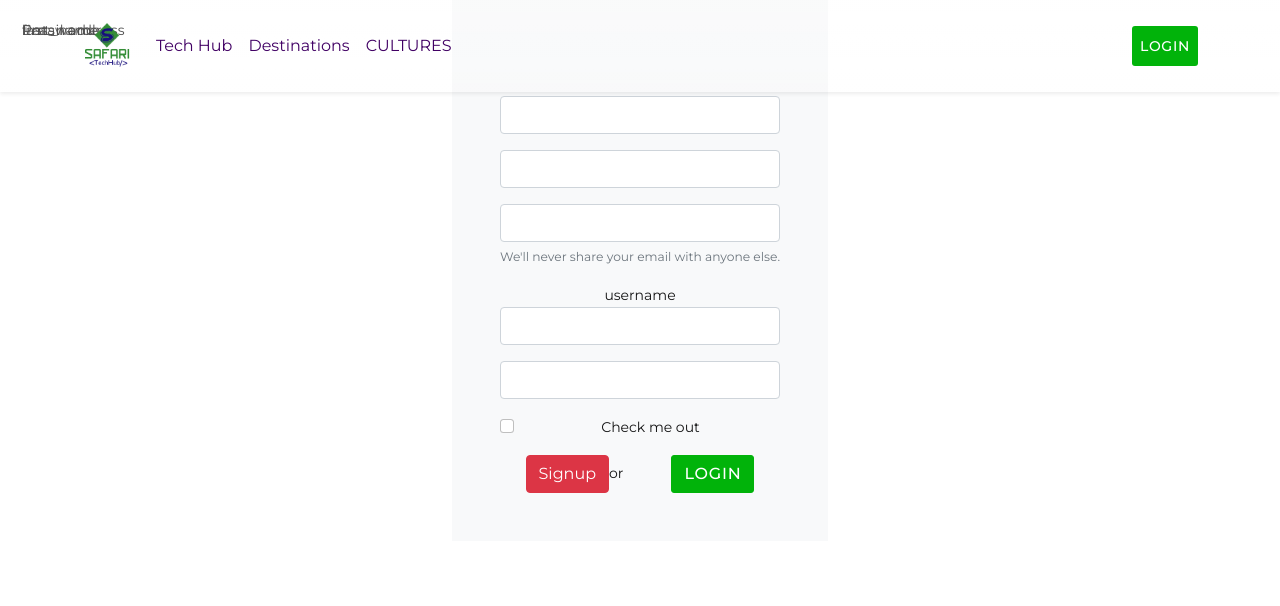
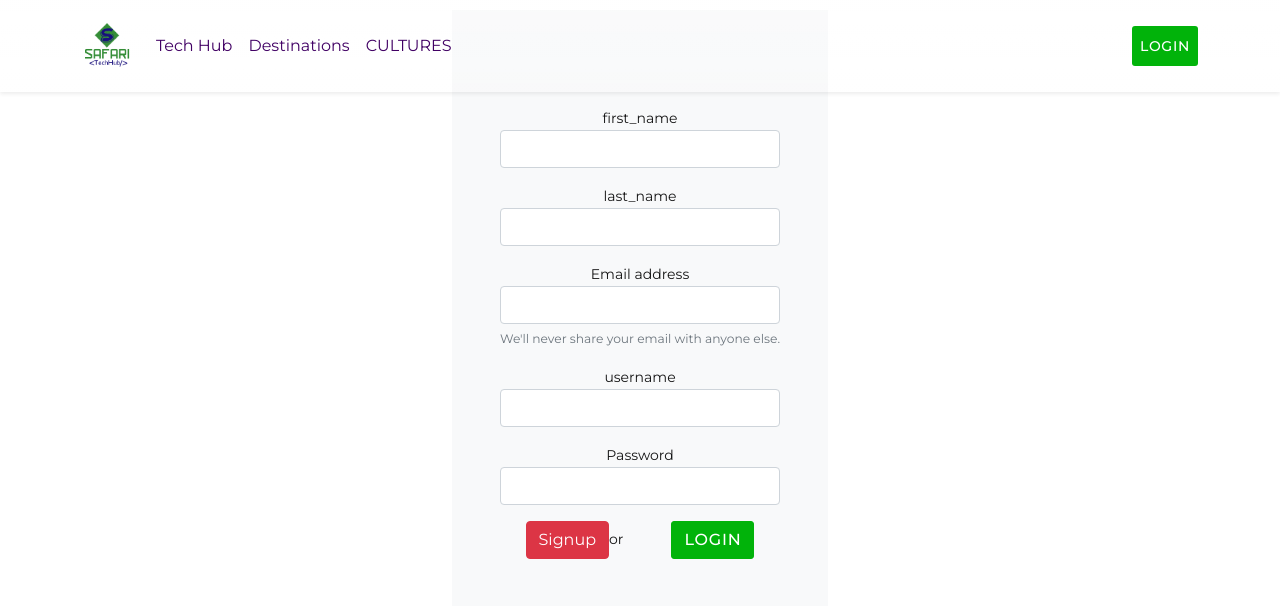
Before and after one commit to petreleven/tourisim, a Django app: page /Signup/ in a window 1280 px wide. Shown: the top 606 px of the page. Run offline with Django 5.2, Linux system fonts and the light colour scheme.

Commit message:
add finished the signup page

```diff
--- a/core/urls.py
+++ b/core/urls.py
@@ -4,12 +4,14 @@
 from.views import culture
 from.views import signup
 from.views import loginpage
+from.views import destinations
 
 urlpatterns = [
     path('Homepage/', home, name='Homepage'),
     path('Culture/', culture, name='culture'),
      path('Signup/', signup, name='signup'),
-    path('loginpage/',   loginpage, name='loginpage')
+    path('loginpage/',   loginpage, name='loginpage'),
+    path('Destinations/',   destinations, name='destinations')
 
 
     ]
--- a/core/views.py
+++ b/core/views.py
@@ -35,3 +35,5 @@
             login(request,user)
             return redirect ("Homepage")
     return render(request,'login.html')
+def destinations(request):
+    return render(request, 'Destinations.html')
--- a/templates/Culture.html
+++ b/templates/Culture.html
@@ -6,7 +6,7 @@
   <header>
     <nav>
       <ul>
-        <li><a href="{% url 'home' %}">home</a></li>
+        <li><a href="{% url 'Homepage' %}">home</a></li>
         <li><a href="About.html"> about</a></li>
         <li><a href="Attraction.html">attraction</a></li>
         <li><a href="Culture.html">culture</a></li>
--- a/templates/Signup.html
+++ b/templates/Signup.html
@@ -3,22 +3,22 @@
 
 
 
-    <div class="d-flex justify-content-center">
+    <div class="d-flex justify-content-center"  style="margin-top: 10px; ;">
     <form class="p-5 bg-light " method = "post">
         {%csrf_token%}
         <div class="mb-3 mt-5">
-            <label class="form-label">first_name</label>
+            <label>first_name</label>
             <input class="form-control"  name="first_name">
 
 
         </div>
         <div class="mb-3">
-            <label class="form-label">last_name</label>
+            <label>last_name</label>
             <input class="form-control"  name="last_name">
         </div>
         <div class="mb-3">
 
-            <label for="exampleInputEmail1" class="form-label">Email address</label>
+            <label>Email address</label>
             <input type="email" class="form-control"name="email">
             <div id="emailHelp" class="form-text">We'll never share your email with anyone else.</div>
         </div>
@@ -27,13 +27,11 @@
             <input class="form-control"  name="username">
         </div>
         <div class="mb-3">
-            <label for="exampleInputPassword1" class="form-label">Password</label>
+            <label>Password</label>
             <input type="password" class="form-control" name="password">
         </div>
-        <div class="mb-3 form-check">
-            <input type="checkbox" class="form-check-input" id="exampleCheck1">
-            <label class="form-check-label" for="exampleCheck1">Check me out</label>
-        </div>
+
+
         <button class="btn btn-danger mr-5">Signup</button>or<a href = "{% url 'loginpage' %}"class="btn btn-primary ms-5">Login</a>
     </form>
     </div>
--- a/templates/login.html
+++ b/templates/login.html
@@ -1,14 +1,14 @@
 {%include "Navbar.html"%}
 {%block content%}
-    <div class="d-flex justify-content-center">
+    <div class="d-flex justify-content-center"style="margin-top:100px ;">
     <form class="p-3 bg-info" method="post" enctype="multipart/form-data">
         {%csrf_token%}
         <div class="mb-3 mt-5">
-        <label class="form-label" >password</label>
+        <label>password</label>
         <input class="form-control" name="password">
         </div>
         <div class="mb-3">
-        <label class="form-label" >username</label>
+        <label>username</label>
         <input class="form-control" name="username">
     </div>
         <button class="btn btn-primary mr-5">Login</button>or<a href = "{% url 'signup' %}"class="btn btn-danger ms-5">Signup</a>
```
Also changed, not shown: templates/Destinations.html (added, +55 -0 lines).
